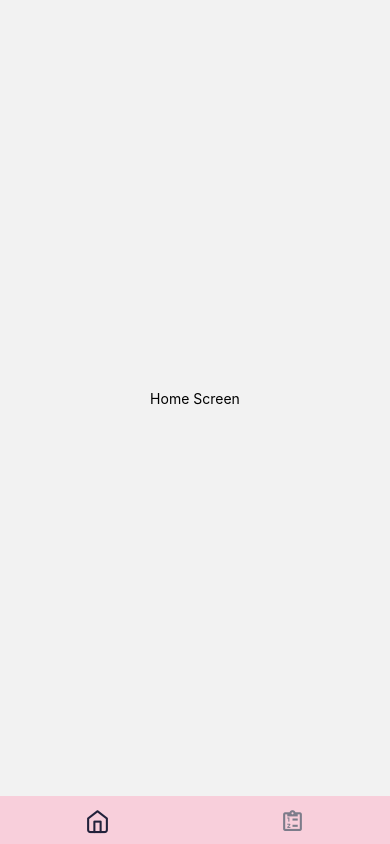
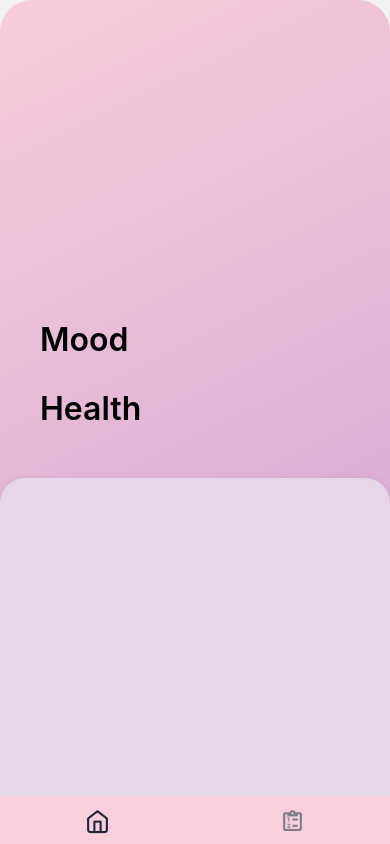
Before and after one commit to Adpro813/my-app, a React Native app: screen /Home in a window 390 px wide. Built offline with nearby package versions, Linux system fonts and the light colour scheme.

Commit message:
Structure of Home Screen

```diff
--- a/App.js
+++ b/App.js
@@ -6,6 +6,9 @@ import Tasks from './Tasks';
 import { Feather, MaterialCommunityIcons } from '@expo/vector-icons';
 import { useSafeAreaInsets } from 'react-native-safe-area-context';
 import { SafeAreaProvider } from 'react-native-safe-area-context';
+import { enableScreens } from 'react-native-screens';
+
+enableScreens();
 
 const Tab = createBottomTabNavigator();
 
--- a/Home.js
+++ b/Home.js
@@ -1,11 +1,22 @@
 import React from 'react';
 import { View, Text, StyleSheet } from 'react-native';
+import { LinearGradient } from 'expo-linear-gradient';
 
 export default function Home() {
   return (
-    <View style={styles.container}>
-      <Text>Home Screen</Text>
-    </View>
+    <LinearGradient
+      colors={['#f8cdda', '#d1a1d1']}
+      style={styles.container}
+      start={{ x:0.1, y:0.1}}
+      end={{ x:1, y:1 }}
+    >
+      <View style = {styles.textContainer}>
+        <Text style={styles.statusText}>Mood</Text>
+        <Text style={styles.statusText}>Health</Text>
+      </View>
+      <View style={styles.statusSection}>
+      </View>
+    </LinearGradient>
   );
 }
 
@@ -13,8 +24,41 @@ const styles = StyleSheet.create({
   container: {
     flex: 1,
     alignItems: 'center',
-    justifyContent: 'center',
+    justifyContent: 'flex-end',
     borderTopLeftRadius: 32,
     borderTopRightRadius: 32,
+    // backgroundColor: '#f8cdda',
   },
+  statusSection: {
+    backgroundColor: '#E6D7E8',  // Light purple background color
+    width: '100%',
+    height: '40%',
+    padding: 20,
+    borderTopLeftRadius: 25,
+    borderTopRightRadius: 25,
+    shadowColor: '#000',
+    shadowOffset: {
+      width: 0,
+      height: 2,
+    },
+    shadowOpacity: 0.1,
+    shadowRadius: 8,
+    elevation: 3,
+  },
+
+  statusText: {
+    fontSize: 32,
+    color: '#4A4A4A',
+    marginBottom: 30,
+    fontWeight: '600',
+    color: '#000000',
+  },
+
+  textContainer: {
+    width: '100%',
+    paddingLeft: 40,
+    paddingBottom: 20,
+    alignItems: 'flex-start',
+  },
+
 });
```
